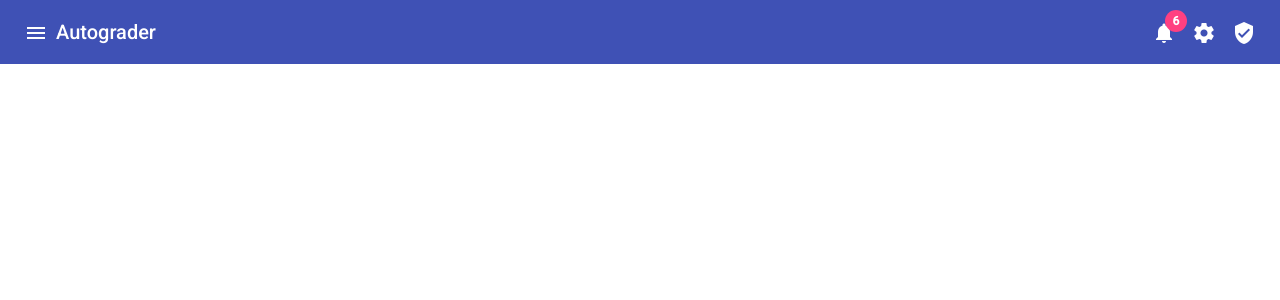
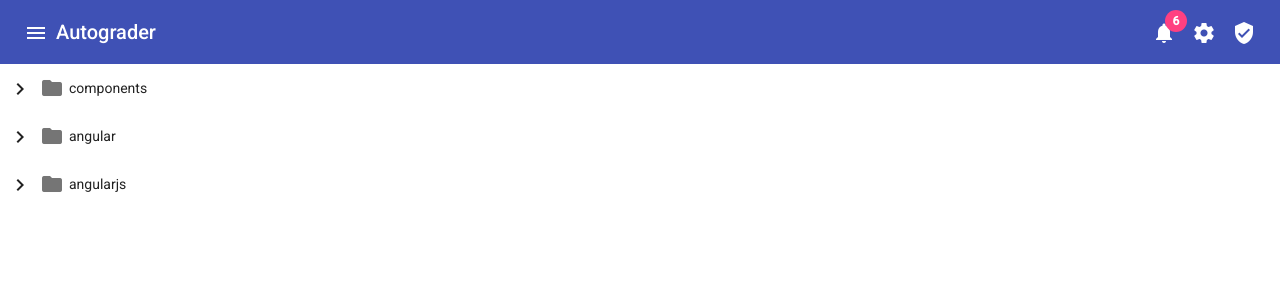
Before and after one commit to howardlau1999/autograder-web, an Angular app: page /submission in a window 1280 px wide. Before the commit this address led to /. Shown: the top 300 px of the page. Built offline with nearby package versions, Linux system fonts and the light colour scheme.

Commit message:
submission: add

```diff
--- a/src/app/app-routing.module.ts
+++ b/src/app/app-routing.module.ts
@@ -4,12 +4,14 @@
 import {LoginPageComponent} from './login-page/login-page.component';
 import {DashboardPageComponent} from "./dashboard-page/dashboard-page.component";
 import {CoursePageComponent} from "./course-page/course-page.component";
+import {SubmissionPageComponent} from "./submission-page/submission-page.component";
 
 const routes: Routes = [
   {path: '', component: LoginPageComponent},
   {path: 'assignment', component: AssignmentPageComponent},
   {path: 'dashboard', component: DashboardPageComponent},
   {path: 'course', component: CoursePageComponent},
+  {path: 'submission', component: SubmissionPageComponent},
 ];
 
 @NgModule({
--- a/src/app/app.module.ts
+++ b/src/app/app.module.ts
@@ -23,6 +23,8 @@
 import {LayoutModule} from '@angular/cdk/layout';
 import { CoursePageComponent } from './course-page/course-page.component';
 import { MatSortModule } from '@angular/material/sort';
+import { SubmissionPageComponent } from './submission-page/submission-page.component';
+import { MatTreeModule } from '@angular/material/tree';
 
 @NgModule({
   declarations: [
@@ -31,6 +33,7 @@
     AssignmentPageComponent,
     DashboardPageComponent,
     CoursePageComponent,
+    SubmissionPageComponent,
   ],
   imports: [
     BrowserModule,
@@ -51,6 +54,7 @@
     MatMenuModule,
     LayoutModule,
     MatSortModule,
+    MatTreeModule,
   ],
   providers: [
     {provide: MAT_FORM_FIELD_DEFAULT_OPTIONS, useValue: {appearance: 'standard'}}
--- a/src/app/course-page/course-page.component.css
+++ b/src/app/course-page/course-page.component.css
@@ -1,3 +1,7 @@
 .full-width-table {
   width: 100%;
 }
+
+.course-info-card {
+  margin-bottom: 20px;
+}
--- a/src/app/course-page/course-page.component.html
+++ b/src/app/course-page/course-page.component.html
@@ -1,3 +1,14 @@
+<mat-card class="course-info-card">
+  <mat-card-title>
+    课程标题
+  </mat-card-title>
+  <mat-card-subtitle>
+    #课程 ID
+  </mat-card-subtitle>
+  <mat-card-content>
+    课程的详情
+  </mat-card-content>
+</mat-card>
 <div class="mat-elevation-z8">
   <table mat-table class="full-width-table" matSort aria-label="Elements">
     <!-- Id Column -->
--- /dev/null
+++ b/src/app/submission-page/example-data.ts
@@ -0,0 +1,47 @@
+/** Example file/folder data. */
+export const files = [
+  {
+    name: 'components',
+    type: 'folder',
+    children: [
+      {
+        name: 'src',
+        type: 'folder',
+        children: [
+          {
+            name: 'cdk',
+            type: 'folder',
+            children: [
+              { name: 'package.json', type: 'file' },
+              { name: 'BUILD.bazel', type: 'file' },
+            ]
+          },
+          { name: 'material', type: 'folder' }
+        ]
+      }
+    ]
+  },
+  {
+    name: 'angular',
+    type: 'folder',
+    children: [
+      {
+        name: 'packages',
+        type: 'folder',
+        children: [
+          { name: '.travis.yml', type: 'file' },
+          { name: 'firebase.json', type: 'file' }
+        ]
+      },
+      { name: 'package.json', type: 'file' }
+    ]
+  },
+  {
+    name: 'angularjs',
+    type: 'folder',
+    children: [
+      { name: 'gulpfile.js', type: 'file' },
+      { name: 'README.md', type: 'file' }
+    ]
+  }
+];
--- /dev/null
+++ b/src/app/submission-page/submission-page.component.css
@@ -0,0 +1,4 @@
+.type-icon {
+  color: #757575;
+  margin-right: 5px;
+}
--- /dev/null
+++ b/src/app/submission-page/submission-page.component.html
@@ -0,0 +1,22 @@
+<mat-tree [dataSource]="dataSource" [treeControl]="treeControl">
+  <mat-tree-node *matTreeNodeDef="let node" matTreeNodeToggle matTreeNodePadding>
+    <button mat-icon-button disabled></button>
+    <mat-icon class="type-icon" [attr.aria-label]="node.type + 'icon'">
+      {{ node.type === 'file' ? 'description' : 'folder' }}
+    </mat-icon>
+    {{node.name}}
+  </mat-tree-node>
+
+  <mat-tree-node *matTreeNodeDef="let node; when: hasChild" matTreeNodePadding>
+    <button mat-icon-button matTreeNodeToggle
+            [attr.aria-label]="'Toggle ' + node.name">
+      <mat-icon class="mat-icon-rtl-mirror">
+        {{treeControl.isExpanded(node) ? 'expand_more' : 'chevron_right'}}
+      </mat-icon>
+    </button>
+    <mat-icon class="type-icon" [attr.aria-label]="node.type + 'icon'">
+      {{ node.type ==='file' ? 'description' : 'folder' }}
+    </mat-icon>
+    {{node.name}}
+  </mat-tree-node>
+</mat-tree>
--- /dev/null
+++ b/src/app/submission-page/submission-page.component.ts
@@ -0,0 +1,81 @@
+import { Component } from '@angular/core';
+import { MatTreeFlatDataSource, MatTreeFlattener } from '@angular/material/tree';
+import { FlatTreeControl } from '@angular/cdk/tree';
+import { files } from './example-data';
+
+/** File node data with possible child nodes. */
+export interface FileNode {
+  name: string;
+  type: string;
+  children?: FileNode[];
+}
+
+/**
+ * Flattened tree node that has been created from a FileNode through the flattener. Flattened
+ * nodes include level index and whether they can be expanded or not.
+ */
+export interface FlatTreeNode {
+  name: string;
+  type: string;
+  level: number;
+  expandable: boolean;
+}
+
+@Component({
+  selector: 'app-submission-page',
+  templateUrl: './submission-page.component.html',
+  styleUrls: ['./submission-page.component.css']
+})
+export class SubmissionPageComponent {
+
+  /** The TreeControl controls the expand/collapse state of tree nodes.  */
+  treeControl: FlatTreeControl<FlatTreeNode>;
+
+  /** The TreeFlattener is used to generate the flat list of items from hierarchical data. */
+  treeFlattener: MatTreeFlattener<FileNode, FlatTreeNode>;
+
+  /** The MatTreeFlatDataSource connects the control and flattener to provide data. */
+  dataSource: MatTreeFlatDataSource<FileNode, FlatTreeNode>;
+
+  constructor() {
+    this.treeFlattener = new MatTreeFlattener(
+      this.transformer,
+      this.getLevel,
+      this.isExpandable,
+      this.getChildren);
+
+    this.treeControl = new FlatTreeControl(this.getLevel, this.isExpandable);
+    this.dataSource = new MatTreeFlatDataSource(this.treeControl, this.treeFlattener);
+    this.dataSource.data = files;
+  }
+
+  /** Transform the data to something the tree can read. */
+  transformer(node: FileNode, level: number): FlatTreeNode {
+    return {
+      name: node.name,
+      type: node.type,
+      level,
+      expandable: !!node.children
+    };
+  }
+
+  /** Get the level of the node */
+  getLevel(node: FlatTreeNode): number {
+    return node.level;
+  }
+
+  /** Get whether the node is expanded or not. */
+  isExpandable(node: FlatTreeNode): boolean {
+    return node.expandable;
+  }
+
+  /** Get whether the node has children or not. */
+  hasChild(index: number, node: FlatTreeNode): boolean {
+    return node.expandable;
+  }
+
+  /** Get the children for the node. */
+  getChildren(node: FileNode): FileNode[] | null | undefined {
+    return node.children;
+  }
+}
```
Also changed, not shown: 1 other file (tests, documents, lock files or other folders).
